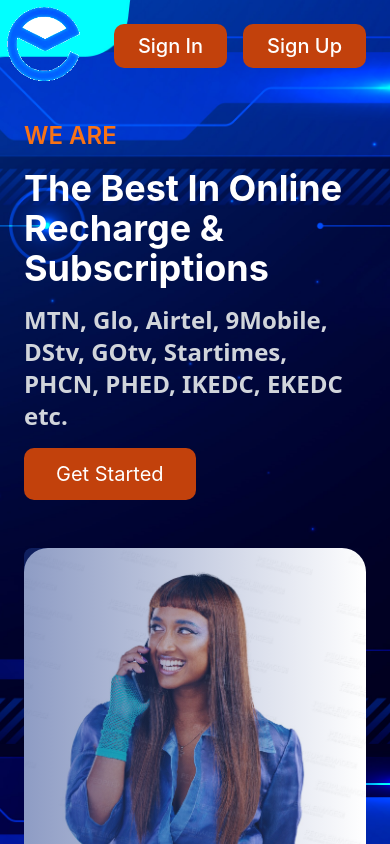
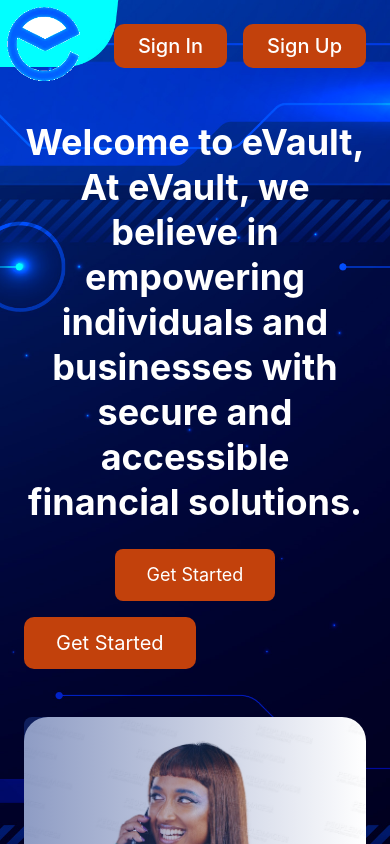
Before and after one commit to Lycan-Xx/evault_web, a React (Vite) app: page / in a window 390 px wide. Shown: the top 844 px of the page. Built offline with nearby package versions, Linux system fonts and the light colour scheme.

Commit message:
added the language switching button in the footer section

```diff
--- a/index.html
+++ b/index.html
@@ -13,7 +13,7 @@
 	<link href="https://fonts.googleapis.com/css2?family=Roboto:wght@400;700&display=swap" rel="stylesheet">
 
 
-	<title>Evault</title>
+	<title>E.v</title>
 </head>
 
 <body>
--- a/src/App.jsx
+++ b/src/App.jsx
@@ -1,26 +1,33 @@
-import React from 'react'
-import Navbar from './components/Navbar'
-import Hero from './components/Hero'
-import Features from './components/Features'
-import About from './components/About'
-import Services from './components/Services'
-import Testimonials from './components/Testimonials'
-import FAQ from './components/FAQ'
-import Footer from './components/Footer'
+import React, { useState } from 'react';
+import Navbar from './components/Navbar';
+import Hero from './components/Hero';
+import Features from './components/Features';
+import About from './components/About';
+import Services from './components/Services';
+import Testimonials from './components/Testimonials';
+import FAQ from './components/FAQ';
+import Footer from './components/Footer';
+import Offer from './components/Offer';
 
 function App() {
+  // State to manage the current language
+  const [language, setLanguage] = useState('English');
+
   return (
-    <div className="bg-white dark:bg-gray-900">
+    <div className="bg-white">
       <Navbar />
-      <Hero />
+      {/* Pass the language state as props */}
+      <Hero language={language} />
       <Features />
-      <About />
+      <About language={language} />
       <Services />
       <Testimonials />
+      <Offer language={language} />
       <FAQ />
-      <Footer />
+      {/* Footer updates the language */}
+      <Footer setLanguage={setLanguage} />
     </div>
-  )
+  );
 }
 
-export default App
+export default App;
--- a/src/components/About.jsx
+++ b/src/components/About.jsx
@@ -1,8 +1,19 @@
 import React, { useState } from 'react'
 import { FaChevronDown, FaChevronUp, FaQuestionCircle, FaNetworkWired, FaMobileAlt, FaCreditCard } from 'react-icons/fa'
 
-const About = () => {
+const About = ({ language }) => {
   const [activeDropdown, setActiveDropdown] = useState(null)
+
+  const content = {
+    English:
+      'At eVault, we believe in empowering individuals and businesses by providing them with the financial tools they need to succeed. Our mission is to create an inclusive and accessible financial ecosystem.',
+    Hausa:
+      'A eVault, muna da yakinin cewa muna bai wa mutane da kasuwanci damar samun hanyoyin kudi masu aminci da saukin samu.',
+    Igbo:
+      'Na eVault, anyị kwenyere n’inyere ndị mmadụ na azụmaahịa ikike iji nweta ihe ngwọta ego dị nchebe ma dị mfe.',
+    Yoruba:
+      'Ni eVault, a gbagbọ ninu agbara eniyan ati awọn iṣowo pẹlu awọn solusan inawo ti o ni aabo ati ti o rọrun lati wọle si.',
+  };
 
   const faqItems = [
     {
@@ -40,21 +51,24 @@
   }
 
   return (
-    <section id='about' className="bg-gray-200 py-16 px-6 md:px-12">
-      <div className="container mx-auto flex flex-col md:flex-row items-center">
-        {/* Left Side - Company Description */}
+    <section id="about" className="bg-gray-200 py-16 px-6 md:px-12">
+      <div className="max-w-7xl mx-auto flex flex-col md:flex-row items-center">
+              {/* Left Side - Company Description */}
         <div className="md:w-1/2 mb-8 md:mr-12">
           <h2 className="text-4xl font-bold text-black mb-6">
-            <span className='text-orange-500'>About</span> Evault
+            <span className="text-orange-500">About</span> eVault
           </h2>
-          <p className="text-gray-600 mb-6 text-[1.2rem]">
-            Evault is a leading provider of Voice, Data, and Home Broadband services.
-            We partner with local telcos to offer customizable plans with additional features
-            that meet your unique communication needs.
-          </p>
-          <button className="bg-orange-600 text-[1.2rem] text-white px-6 py-3 rounded-md hover:bg-blue-800 transition">
+          <p className="text-gray-600 text-lg leading-relaxed">{content[language]}</p>
+          <button className="mt-6 bg-orange-600 text-white px-6 py-3 rounded-md hover:bg-blue-800 transition text-lg">
             Learn More
           </button>
+        </div>
+        <div className="md:w-1/2">
+          <img
+            src="https://picsum.photos/600/400?random=3"
+            alt="About Us"
+            className="rounded-lg shadow-lg"
+          />
         </div>
 
         {/* Right Side - FAQ Dropdowns */}
@@ -106,40 +120,3 @@
 }
 
 export default About
-
-
-// import React from 'react'
-
-// const About = () => {
-//   return (
-//     <section className="bg-white py-16 px-6 md:px-12 rounded-t-2xl">
-//       <div className="container mx-auto flex flex-col md:flex-row items-center">
-//         <div className="md:w-1/2 mb-8 md:mr-12">
-//           <h2 className="text-3xl font-bold text-blue-900 mb-6">
-//             About DATAVENDOR
-//           </h2>
-//           <p className="text-gray-700 mb-6">
-//             DATAVENDOR is a leading provider of Voice, Data, and Home Broadband services.
-//             We partner with local telcos to offer customizable plans with additional features
-//             that meet your unique communication needs.
-//           </p>
-//           <button className="bg-orange-500 text-white px-6 py-3 rounded-md hover:bg-blue-800 transition">
-//             Learn More
-//           </button>
-//         </div>
-//         <div className="md:w-1/2">
-//           <img
-//             src="https://picsum.photos/600/400?random=2"
-//             alt="DATAVENDOR Services"
-//             className="rounded-lg shadow-lg"
-//           />
-
-//           <div></div>
-
-//         </div>
-//       </div>
-//     </section>
-//   )
-// }
-
-// export default About
--- a/src/components/Hero.jsx
+++ b/src/components/Hero.jsx
@@ -1,7 +1,7 @@
 import React, { useState, useRef, useEffect } from 'react';
 import { ChevronDownIcon } from '@heroicons/react/24/solid';
 
-const Hero = () => {
+const Hero = ({ language }) => {
   const [mobileMenuOpen, setMobileMenuOpen] = useState(false);
   const [servicesDropdownOpen, setServicesDropdownOpen] = useState(false);
   const dropdownRef = useRef(null);
@@ -23,6 +23,17 @@
     }
   };
 
+  const content = {
+    English:
+      'Welcome to eVault, At eVault, we believe in empowering individuals and businesses with secure and accessible financial solutions.',
+    Hausa:
+      'Maraba da eVault, A eVault, muna da yakinin cewa muna bai wa mutane da kasuwanci damar samun hanyoyin kudi masu aminci da saukin samu.',
+    Igbo:
+      'Nnọọ na eVault. Na eVault, anyị kwenyere n’inyere ndị mmadụ na azụmaahịa ikike iji nweta ihe ngwọta ego dị nchebe ma dị mfe.',
+    Yoruba:
+      'Kaabo si eVault. Ni eVault, a gbagbọ ninu agbara eniyan ati awọn iṣowo pẹlu awọn solusan inawo ti o ni aabo ati ti o rọrun lati wọle si.',
+  };
+
   useEffect(() => {
     document.addEventListener('mousedown', handleClickOutside);
     return () => {
@@ -31,7 +42,8 @@
   }, []);
 
   return (
-    <div className="relative px-6 md:px-16 py-10 sm:py-20 lg:py-20 min-h-screen bg-[url('./src/components/assets/hero-image.jpg')] bg-cover bg-center flex-col justify-center">
+    <div className="relative px-6 md:px-16 py-10 sm:py-20 lg:py-20 min-h-screen bg-cover bg-center flex-col justify-center"
+		  style={{ backgroundImage: "url('./src/components/assets/hero-image.jpg')" }}>
       {/* Navigation */}
       <div className='absolute top-6 left-3 right-3 hidden justify-center space-x-8 md:visible md:flex'>
         {/* About Link */}
@@ -159,8 +171,6 @@
         </a>
       </div>
 
-      {/* Rest of the code remains the same as in the previous version */}
-      {/* ... (previous code continues) ... */}
 
 
       {/* Logo */}
@@ -193,16 +203,24 @@
         </div>
       </div>
 
-      {/* Main Content */}
       <div className="max-w-7xl mx-auto grid md:grid-cols-2 gap-12 items-center h-full pt-20 sm:pt-0">
         <div className="space-y-4">
-          <span className="text-orange-500 font-semibold text-2xl block">WE ARE</span>
-          <h1 className="text-4xl md:text-5xl font-bold text-white mt-4 mb-6">
-            The Best In Online Recharge & Subscriptions
-          </h1>
-          <p className="text-gray-300 mb-8 text-2xl font-sans font-bold">
-            MTN, Glo, Airtel, 9Mobile, DStv, GOtv, Startimes, PHCN, PHED, IKEDC, EKEDC etc.
-          </p>
+
+
+              {/* Main Content */}
+
+              <div className="text-center md:text-left max-w-3xl mx-auto">
+        <h1 className="text-4xl md:text-6xl font-bold text-white leading-tight mb-6">
+          {content[language]}
+        </h1>
+        <button className="bg-orange-700 text-white px-8 py-3 rounded-lg hover:bg-blue-900 transition text-lg">
+          Get Started
+        </button>
+      </div>
+
+
+
+
           <button className="bg-orange-700 text-white px-8 py-3 rounded-[10px] hover:bg-blue-900 transition text-xl">
             Get Started
           </button>
--- /dev/null
+++ b/src/components/Offer.jsx
@@ -0,0 +1,115 @@
+import React from 'react';
+
+const Offer = ({ language }) => {
+  const content = {
+    English: [
+      {
+        title: 'Inclusive Financial Access',
+        description:
+          'We ensure that everyone, regardless of location or background, has the opportunity to access modern financial services.',
+      },
+      {
+        title: 'Reliable and Seamless Services',
+        description:
+          'Our focus is on providing stable and trustworthy services that streamline your financial operations.',
+      },
+      {
+        title: 'Innovative Financial Experiences',
+        description:
+          'We continuously strive to innovate and improve how you manage and grow your finances.',
+      },
+    ],
+    Hausa: [
+      {
+        title: 'Damar Samun Kudi Ga Kowa',
+        description:
+          'Muna tabbatar da cewa kowa yana da damar samun sabbin hanyoyin kudi.',
+      },
+      {
+        title: 'Ayyuka Masu Amfani da Tsaro',
+        description:
+          'Muna mayar da hankali wajen samar da ayyuka masu aminci da sauki.',
+      },
+      {
+        title: 'Hanyoyin Inganta Kudi',
+        description:
+          'Muna ci gaba da ƙoƙarin sabunta hanyoyin da za a sarrafa kudi.',
+      },
+    ],
+    Igbo: [
+        {
+          title: 'Inweta Ego N’oge Ọ bụla',
+          description:
+            'Anyị na-eme ka ọ bụrụ na onye ọ bụla nwere ohere iji nweta ọrụ ego nke oge a.',
+        },
+        {
+          title: 'Ego Nchekwa na Nchebe',
+          description:
+            'Anyị na-elekwasị anya n’inye ọrụ dị nchebe na nke a pụrụ ịdabere na ya.',
+        },
+        {
+          title: 'Omenala Ịma Egwuregwu',
+          description:
+            'Anyị na-agbaso imepụta na mmezi ngwa ọrụ akụ na ụba.',
+        },
+      ],
+      Yoruba: [
+        {
+          title: 'Ibi-afẹde Ti Inawo Fun Gbogbo eniyan',
+          description:
+            'A rii daju pe gbogbo eniyan ni anfaani lati wọle si awọn iṣẹ inawo igbalode.',
+        },
+        {
+          title: 'Awọn iṣẹ To Duroṣinṣin ati To Lọrẹ',
+          description:
+            'A nṣe itọsọna lori gbigbe awọn iṣẹ inawo ti o dara julọ ati ti o tọ.',
+        },
+        {
+          title: 'Iriri inawo Titun',
+          description:
+            'A n ṣafihan ọna tuntun ati ilọsiwaju bi a ṣe n ṣiṣẹda ati dagba awọn owo rẹ.',
+        },
+      ],
+    // End of translations - Add more languages here
+  };
+
+  return (
+    <section className="bg-gray-300 py-16 px-6 md:px-12 rounded-t-2xl">
+      <div className="max-w-7xl mx-auto">
+        <h2 className="text-3xl md:text-4xl font-bold text-blue-900 mb-8">
+          What We Offer
+        </h2>
+        <div className="grid md:grid-cols-3 gap-8">
+          {content[language].map((offer, index) => (
+            <div key={index} className="bg-white p-6 rounded-lg shadow-md">
+              <h3 className="text-xl font-bold text-orange-500 mb-4">
+                {offer.title}
+              </h3>
+              <p className="text-gray-700">{offer.description}</p>
+            </div>
+          ))}
+
+
+
+
+
+          <button className="bg-orange-500 text-white px-6 py-3 rounded-md hover:bg-blue-800 transition">
+            Learn More
+          </button>
+        </div>
+        <div className="md:w-1/2">
+          <img
+            src="https://picsum.photos/600/400?random=2"
+            alt="DATAVENDOR Services"
+            className="rounded-lg shadow-lg"
+          />
+
+          <div></div>
+
+        </div>
+      </div>
+    </section>
+  )
+}
+
+export default Offer
```
Also changed, not shown: src/components/Footer.jsx (+111 -22 lines), 1 other file (tests, documents, lock files or other folders).
